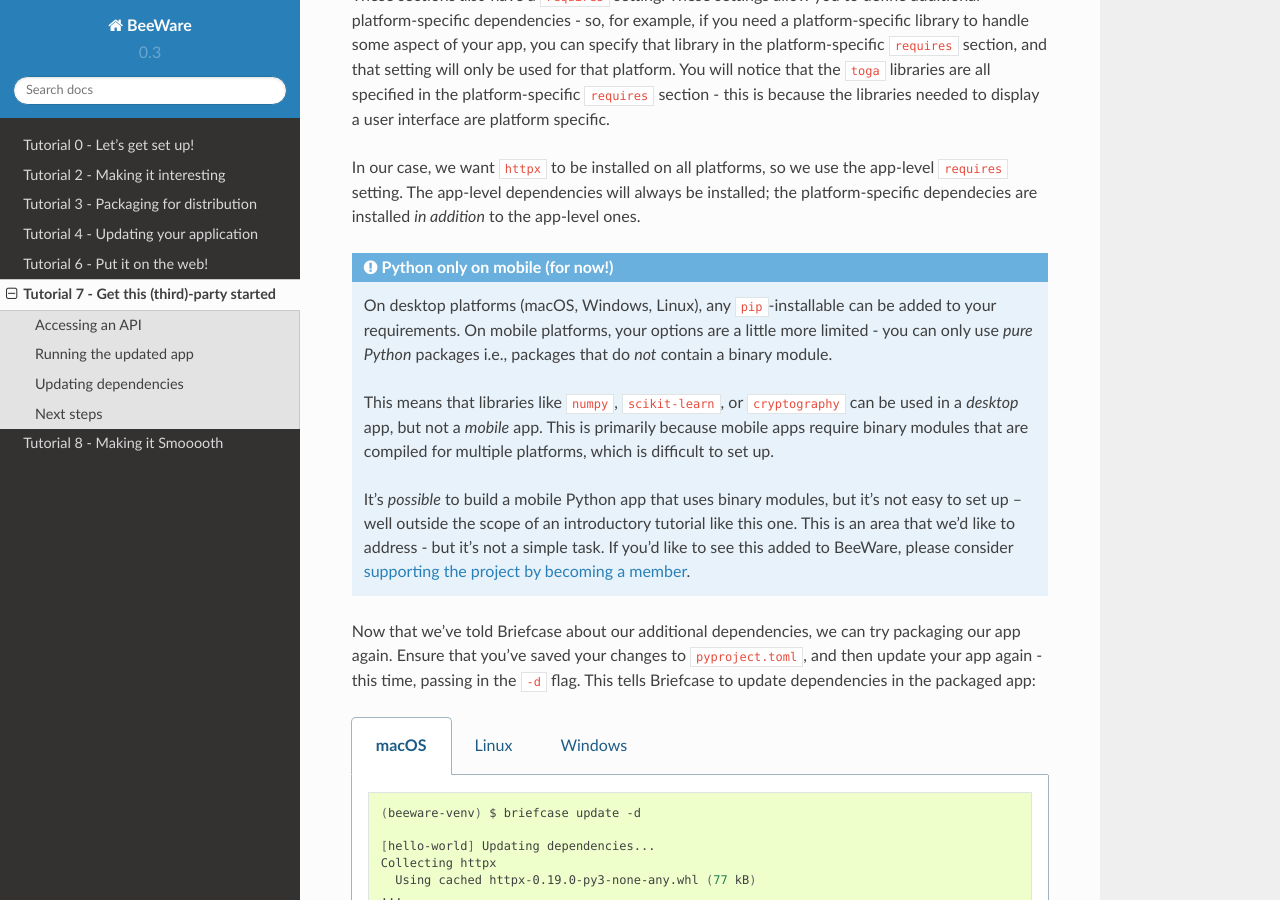
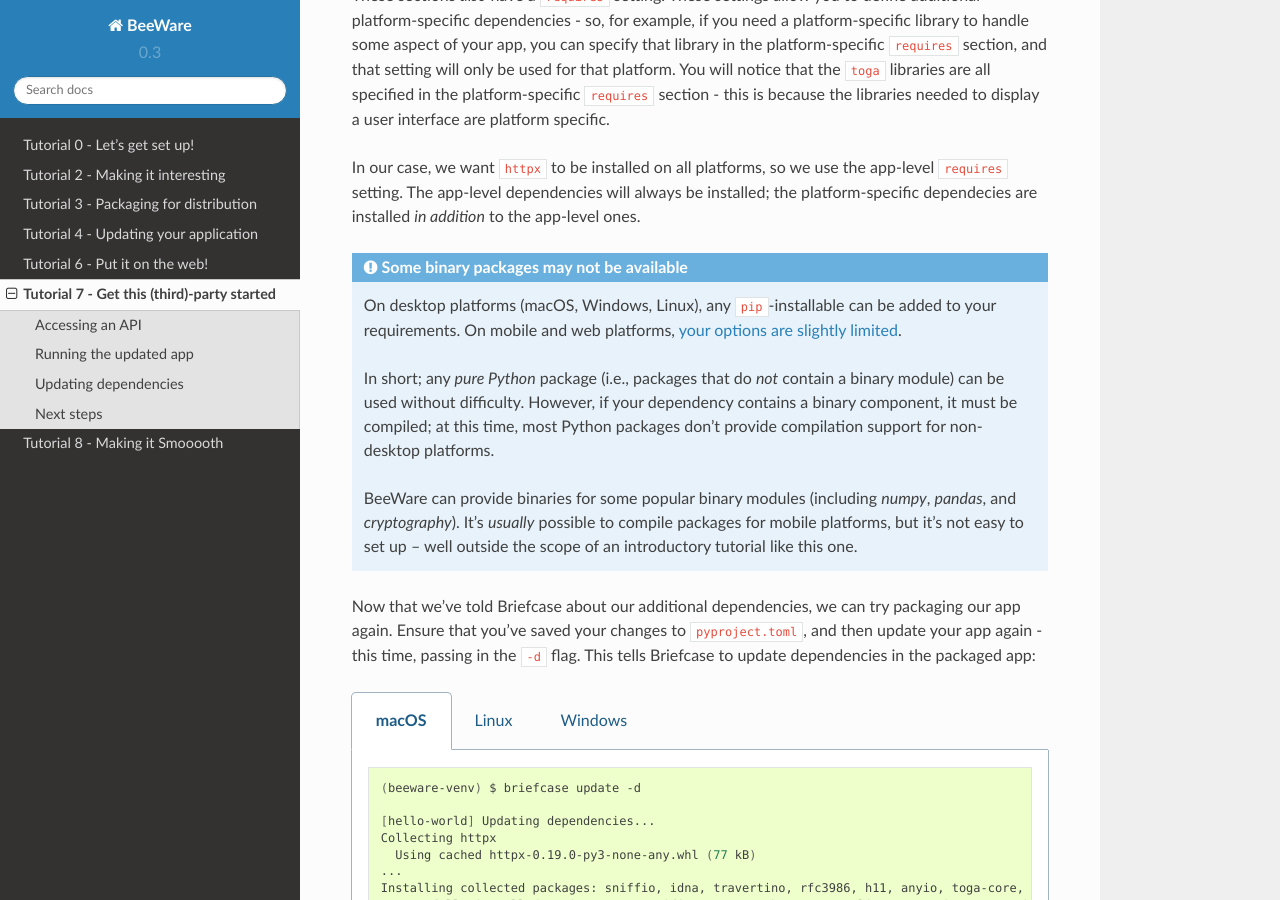
Before and after one commit to beeware/beeware, a Sphinx documentation site: the page built from docs/tutorial/tutorial-7.rst, in a window 1280 px wide and 900 px high, scrolled down 5004 px. Built offline with Sphinx 7.4.7 and the Read the Docs theme 2.0.0, drawn with Linux system fonts in a browser that asks for light colours; pages that are not in the unit, such as notebooks, are missing from menus.

Commit message:
Updated the admonition about binary packages.

```diff
--- a/docs/tutorial/tutorial-7.rst
+++ b/docs/tutorial/tutorial-7.rst
@@ -371,24 +371,21 @@ app-level ``requires`` setting. The app-level dependencies will always be
 installed; the platform-specific dependecies are installed *in addition* to the
 app-level ones.
 
-.. admonition:: Python only on mobile (for now!)
+.. admonition:: Some binary packages may not be available
 
-    On desktop platforms (macOS, Windows, Linux), any ``pip``-installable can
-    be added to your requirements. On mobile platforms, your options are a
-    little more limited - you can only use *pure Python* packages i.e.,
-    packages that do *not* contain a binary module.
+    On desktop platforms (macOS, Windows, Linux), any ``pip``-installable can be
+    added to your requirements. On mobile and web platforms, `your options are
+    slightly limited <https://briefcase.readthedocs.io/en/latest/background/faq.html#can-i-use-third-party-python-packages-in-my-app>`__.
 
-    This means that libraries like ``numpy``, ``scikit-learn``, or
-    ``cryptography`` can be used in a *desktop* app, but not a *mobile* app.
-    This is primarily because mobile apps require binary modules that are compiled
-    for multiple platforms, which is difficult to set up.
+    In short; any *pure Python* package (i.e., packages that do *not* contain a
+    binary module) can be used without difficulty. However, if your dependency
+    contains a binary component, it must be compiled; at this time, most Python
+    packages don't provide compilation support for non-desktop platforms.
 
-    It's *possible* to build a mobile Python app that uses binary modules, but
-    it's not easy to set up -- well outside the scope of an introductory
-    tutorial like this one. This is an area that we'd like to address - but it's
-    not a simple task. If you'd like to see this added to BeeWare, please
-    consider `supporting the project by becoming a member
-    <http://beeware.org/bee/join/>`_.
+    BeeWare can provide binaries for some popular binary modules (including
+    `numpy`, `pandas`, and `cryptography`). It's *usually* possible to compile
+    packages for mobile platforms, but it's not easy to set up -- well outside
+    the scope of an introductory tutorial like this one.
 
 Now that we've told Briefcase about our additional dependencies, we can try
 packaging our app again. Ensure that you've saved your changes to
```
